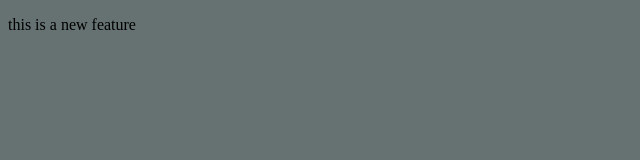
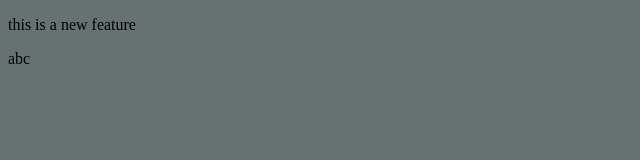
Before and after one commit to ashutoshSemwal3236/localrepo, a plain HTML site: page index.html in a window 1280 px wide. Shown: the full height of the page, 0-640 px from the left. Drawn offline with Linux system fonts and the light colour scheme.

Commit message:
adding div

```diff
--- a/index.html
+++ b/index.html
@@ -7,6 +7,6 @@
     <link rel="stylesheet" href="style.css" />
   </head>
   <body>
-    <p>this is a new feature</p>
+    <p>this is a new feature <div>abc</div></p>
   </body>
 </html>
```
